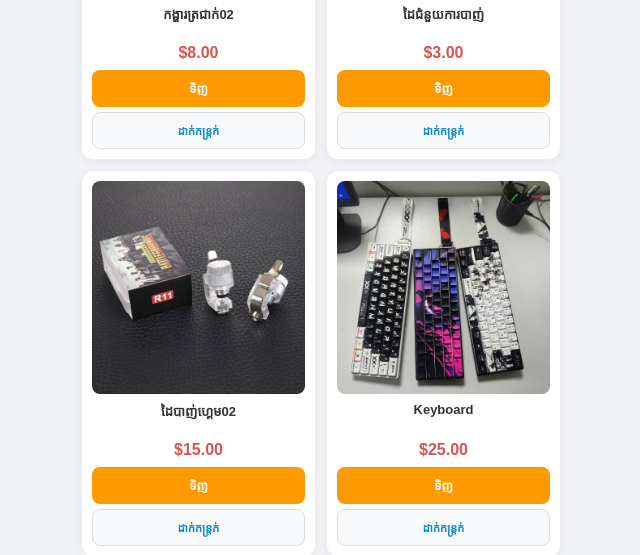
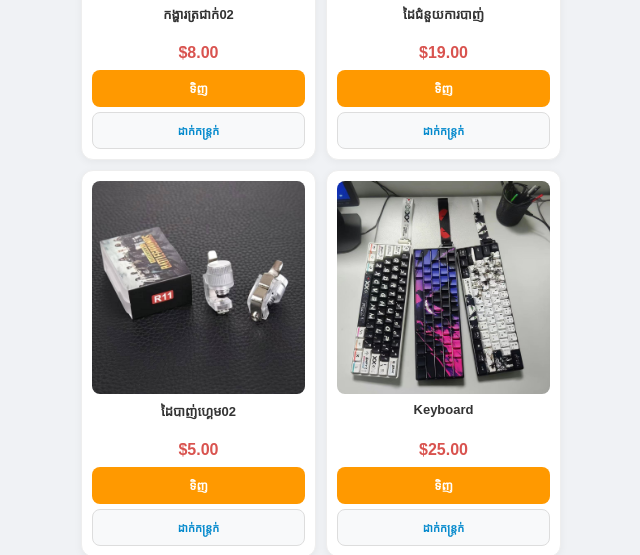
Before and after one commit to gmnew086-hue/shop, a plain HTML site: page index.html in a window 1280 px wide. Shown: the part 1120-1675 px from the top of the page, 319-959 px from the left. Drawn offline with Linux system fonts and the light colour scheme.

Commit message:
Update index.html

```diff
--- a/index.html
+++ b/index.html
@@ -147,8 +147,8 @@
         { id: 3, name: "ស្រោមដៃលេងហ្គេម", price: 3.00, img: "photo_6136671215972715556_y.jpg" },
         { id: 4, name: "កង្ហារត្រជាក់01", price: 15.00, img: "IMG_2119595465501475.jpeg" },
         { id: 4, name: "កង្ហារត្រជាក់02", price: 8.00, img: "received_937872772061987.jpeg" },
-        { id: 5, name: "ដៃជំនួយការបាញ់", price: 3.00, img: "photo_6136671215972715553_y.jpg" },
-        { id: 6, name: "ដៃបាញ់ហ្គេម02", price: 15.00, img: "photo_6136671215972715557_y.jpg" },
+        { id: 5, name: "ដៃជំនួយការបាញ់", price: 19.00, img: "photo_6136671215972715553_y.jpg" },
+        { id: 6, name: "ដៃបាញ់ហ្គេម02", price: 5.00, img: "photo_6136671215972715557_y.jpg" },
         { id: 7, name: "Keyboard", price: 25.00, img: "photo_6136671215972715322_y.jpg" }
     ];
 
```
